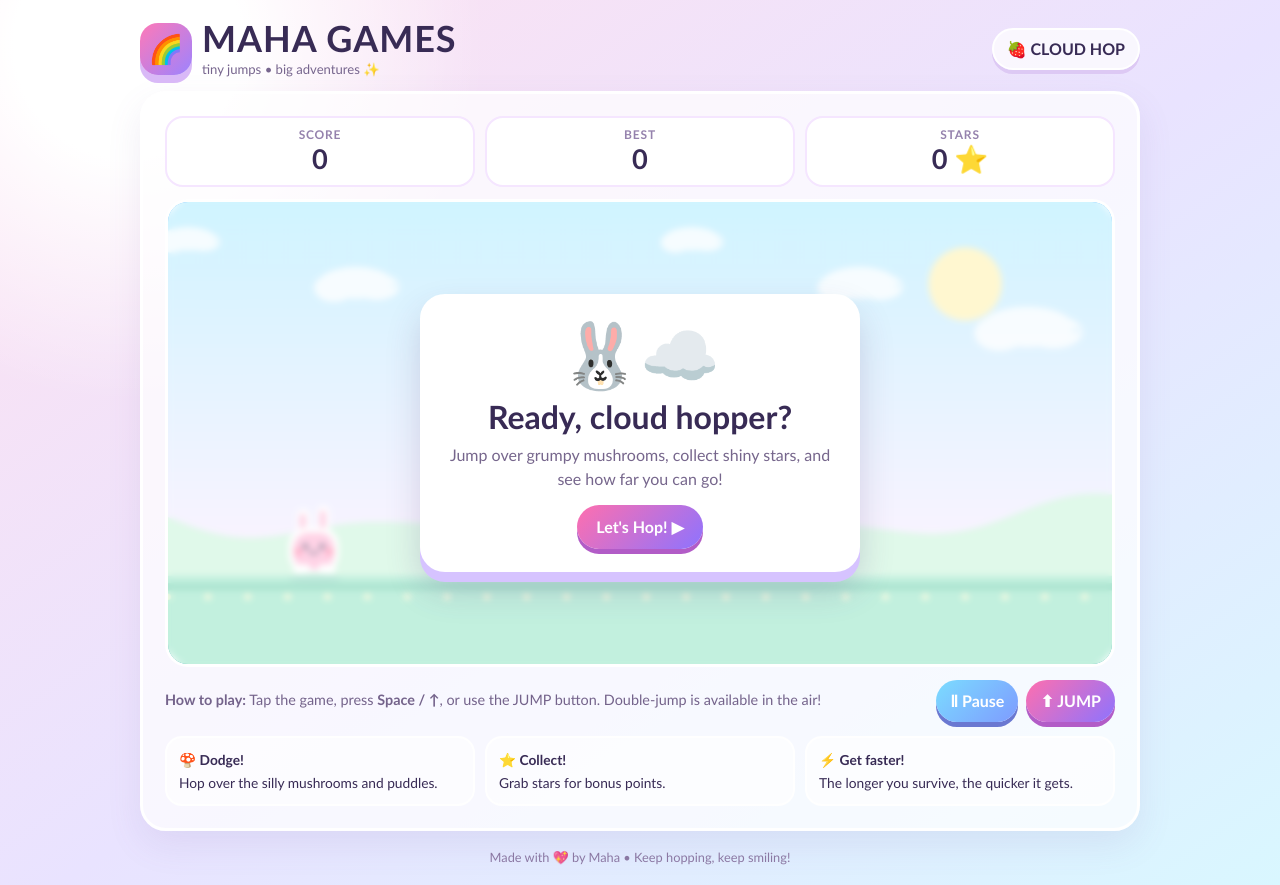
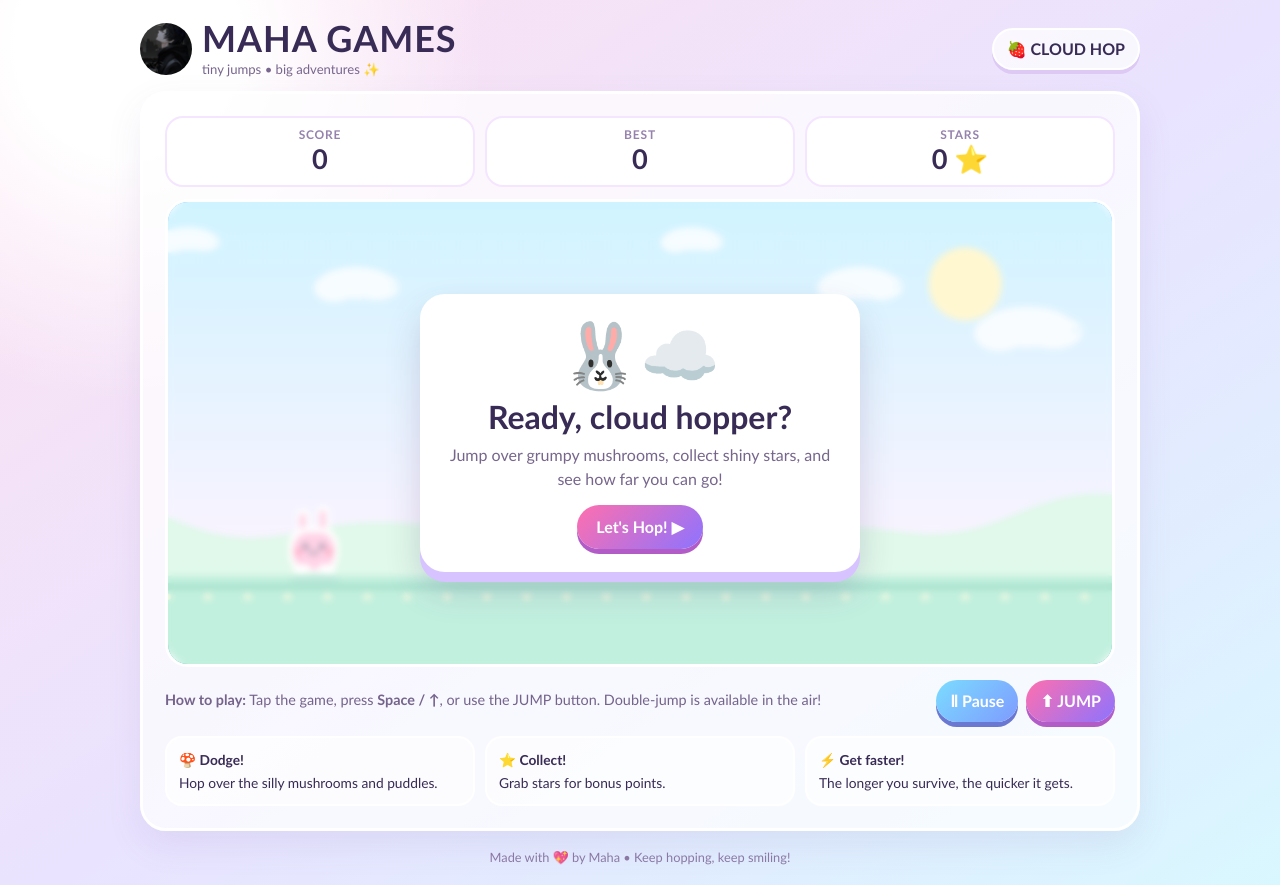
Before and after one commit to mahaboopathi003-maha/maha-games, a plain HTML site: page index.html in a window 1280 px wide. Drawn offline with Linux system fonts and the light colour scheme.

Commit message:
Update index.html

```diff
--- a/index.html
+++ b/index.html
@@ -48,7 +48,9 @@
 <body>
 <div class="wrap">
   <header>
-    <div class="brand"><div class="logo" aria-hidden="true">🌈</div><div><h1>MAHA GAMES</h1><div class="tag">tiny jumps • big adventures ✨</div></div></div>
+    <div class="brand"><img src="black-white-anime-boy-wallpaper_965126-11.jpg"
+     alt="My Photo"
+     style="width:52px;height:52px;border-radius:50%;object-fit:cover;"><div><h1>MAHA GAMES</h1><div class="tag">tiny jumps • big adventures ✨</div></div></div>
     <div class="pill">🍓 CLOUD HOP</div>
   </header>
   <main class="panel">
```
